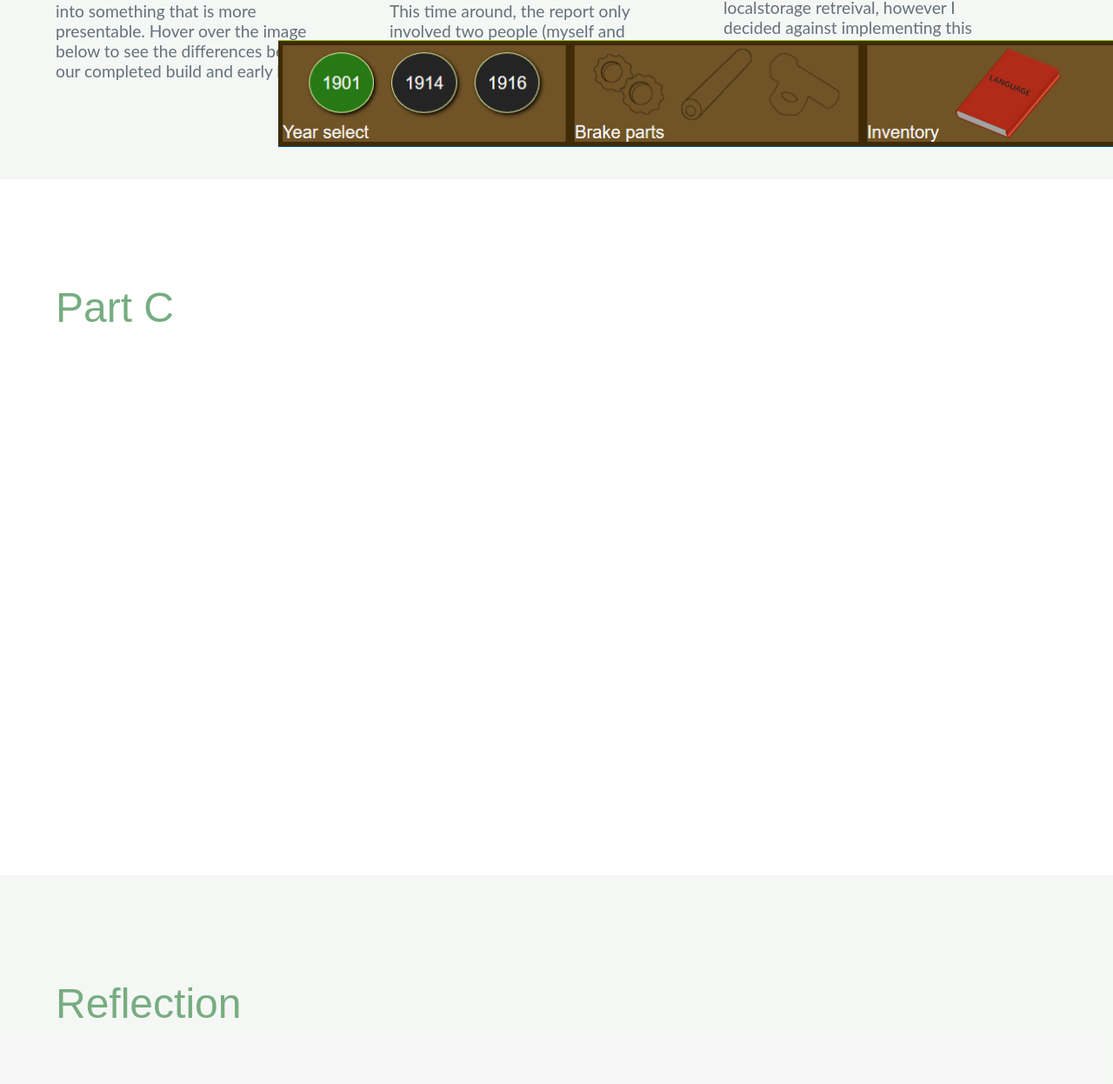
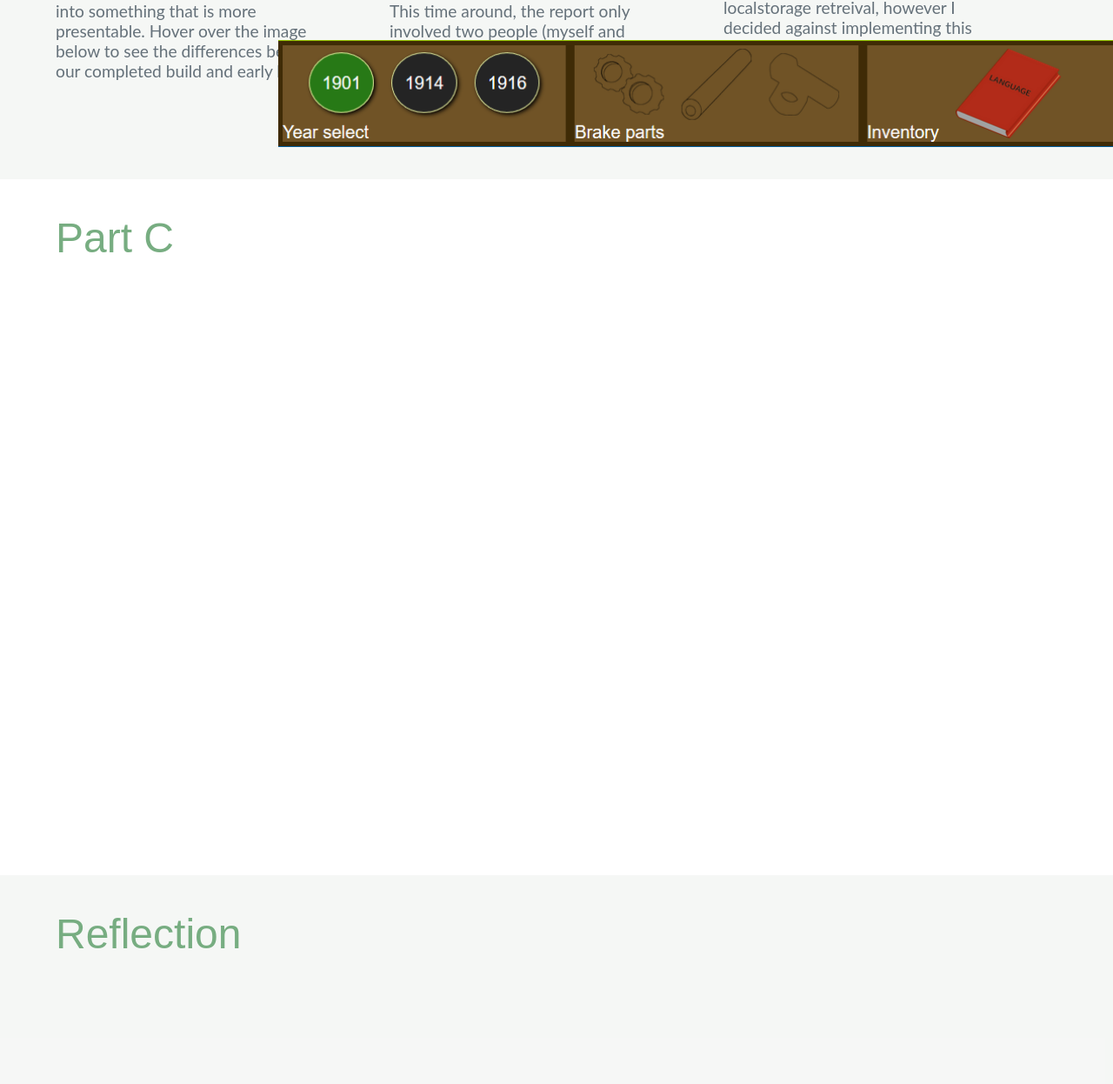
Before and after one commit to JZ4012/deco-portfolio, a plain HTML site: page index.html in a window 1280 px wide. Shown: the part 3634-4880 px from the top of the page at 87% size. Drawn offline with Linux system fonts and the light colour scheme.

Commit message:
minor h1 changes

```diff
--- a/css/style.css
+++ b/css/style.css
@@ -263,15 +263,15 @@ section{
 }
 
 .partCSection>h1{
-  top: 495%;
+  top: 485%;
 }
 
 .reflectionSection>h1{
-  top: 595%;
+  top: 585%;
 }
 
 .portfolioSection>h1{
-  top: 695%;
+  top: 685%;
 }
 
 .partASection>figure{
```
